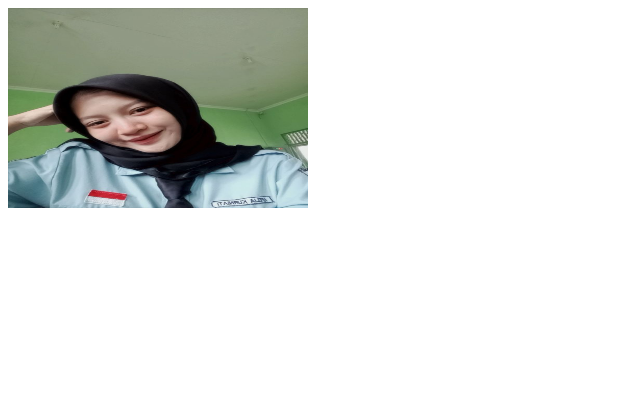
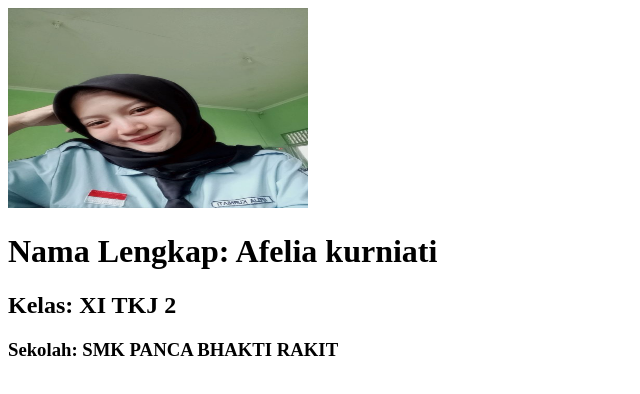
Before and after one commit to afeliakurniati/kk2-v2, a plain HTML site: page index.html in a window 1280 px wide. Shown: the whole page, without its empty margins (0-640 px from the left). Drawn offline with Linux system fonts and the light colour scheme.

Commit message:
Update index.html

```diff
--- a/index.html
+++ b/index.html
@@ -8,3 +8,14 @@
          width="300px" height="200px">
 </body>
 </html>
+   <html lang="id">
+   <head>
+         <meta charset="UTF-8">
+         <title>Profil Siswa</title>
+   </head>
+   <body>
+         <h1>Nama Lengkap: Afelia kurniati</h1>
+         <h2>Kelas: XI TKJ 2</h2>
+         <h3>Sekolah: SMK PANCA BHAKTI RAKIT</h3>
+   </body>
+   </html>
```
